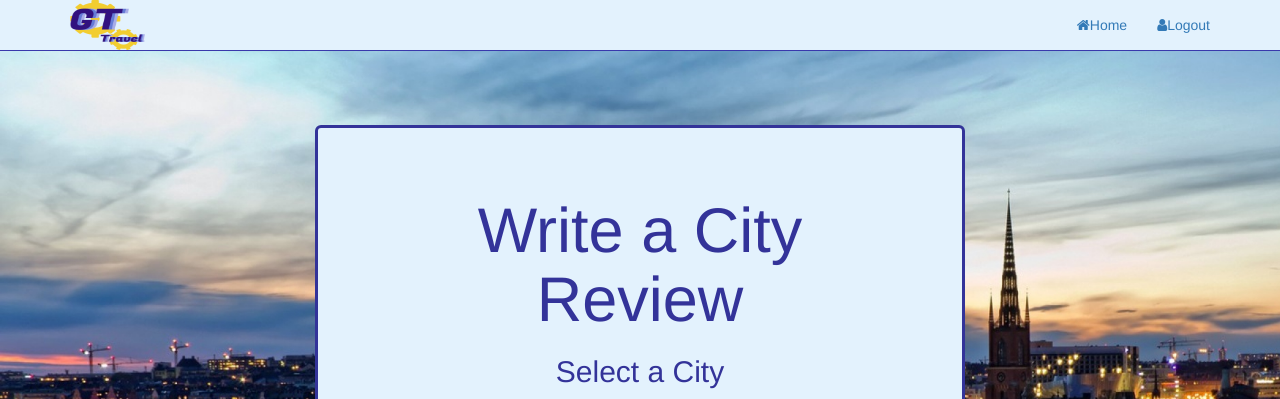
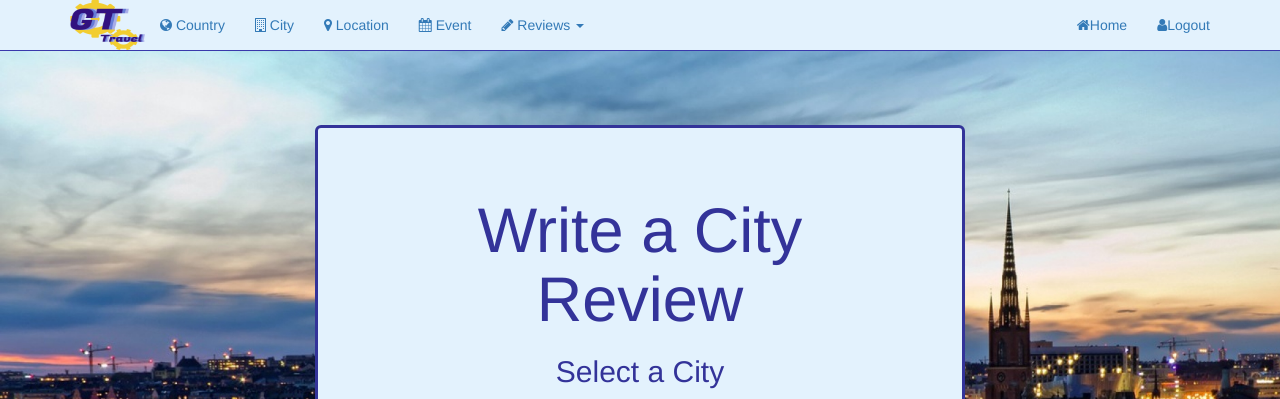
Before and after one commit to AnnaHerrera7/databasics4400, a PHP site: page /review_city.php in a window 1280 px wide. Shown: the top 399 px of the page. Run offline with PHP 8.4, Linux system fonts and the light colour scheme; data that the repository does not hold is empty; some libraries are stand-ins or nearby versions.

Commit message:
more navbars

```diff
--- a/css/city_listing.css
+++ b/css/city_listing.css
@@ -25,6 +25,10 @@ body {
     background-color: rgba(227, 242, 253, 1)!important;
 }
 
+.dropdown-menu {
+  background-color: rgba(227, 242, 253, .7)!important;
+}
+
 .jumbotron {
     float: none;
     margin-left: auto;
--- a/css/country_listing.css
+++ b/css/country_listing.css
@@ -24,6 +24,9 @@ body {
     background-color: rgba(227, 242, 253, 1)!important;
 }
 
+.dropdown-menu {
+  background-color: rgba(227, 242, 253, .7)!important;
+}
 
 .jumbotron {
     float: none;
--- a/css/review_city.css
+++ b/css/review_city.css
@@ -24,6 +24,10 @@ body {
     background-color: rgba(227, 242, 253, 1)!important;
 }
 
+.dropdown-menu {
+  background-color: rgba(227, 242, 253, .7)!important;
+}
+
 .jumbotron {
     float: none;
     margin-left: auto;
--- a/css/review_event.css
+++ b/css/review_event.css
@@ -22,6 +22,10 @@ body {
 
 .navbar:hover {
     background-color: rgba(227, 242, 253, 1)!important;
+}
+
+.dropdown-menu {
+  background-color: rgba(227, 242, 253, .7)!important;
 }
 
 .jumbotron {
--- a/css/review_location.css
+++ b/css/review_location.css
@@ -24,6 +24,10 @@ body {
     background-color: rgba(227, 242, 253, 1)!important;
 }
 
+.dropdown-menu {
+  background-color: rgba(227, 242, 253, .7)!important;
+}
+
 .jumbotron {
     float: none;
     margin-left: auto;
--- a/css/see_reviews.css
+++ b/css/see_reviews.css
@@ -24,6 +24,10 @@ body {
     background-color: rgba(227, 242, 253, 1)!important;
 }
 
+.dropdown-menu {
+  background-color: rgba(227, 242, 253, .7)!important;
+}
+
 .jumbotron {
     float: none;
     margin-left: auto;
--- a/review_city.php
+++ b/review_city.php
@@ -4,6 +4,10 @@ session_start();
 ?>
 <html>
   <head>
+
+    <script src="//ajax.googleapis.com/ajax/libs/jquery/1.11.0/jquery.min.js"></script>
+    <script src="//netdna.bootstrapcdn.com/bootstrap/3.1.1/js/bootstrap.min.js"></script>
+
     <link rel="stylesheet"
           href="https://maxcdn.bootstrapcdn.com/bootstrap/3.3.6/css/bootstrap.min.css"
           integrity="sha384-1q8mTJOASx8j1Au+a5WDVnPi2lkFfwwEAa8hDDdjZlpLegxhjVME1fgjWPGmkzs7"
@@ -25,6 +29,20 @@ session_start();
             <li><a href = "login.php"><i class ="fa fa-user"></i>Logout</a></li>
           </ul>
           <a href = '#' class = "pull-left navbar-left"><img id = "logo" src = "./images/LogoMakr.png"></a>
+          <ul class="nav navbar-nav navbar-left">
+            <li><a href = "country_search.php"><i class="fa fa-globe"></i> Country</a></li>
+            <li><a href = "city_search.php"><i class="fa fa-building-o"></i> City</a></li>
+            <li><a href = "location_search.php"><i class="fa fa-map-marker"></i> Location</a></li>
+            <li><a href = "event_search.php"><i class="fa fa-calendar"></i> Event</a></li>
+            <li class="dropdown"><a class="dropdown-toggle" data-toggle="dropdown" href="#"><i class = "fa fa-pencil"></i> Reviews <span class="caret"></span></a>
+              <ul class="dropdown-menu">
+                <li><a href="review_city.php">Review a City</a></li>
+                <li><a href="review_event.php">Review an Event</a></li>
+                <li><a href="review_location.php">Review a Location</a></li>
+                <li><a href="see_reviews.php">See All Reviews</a></li>
+              </ul>
+            </li>
+          </ul>
         </div>
     </nav>
     <div class = "container text-center">
```
Also changed, not shown: review_event.php (+18 -0 lines), review_location.php (+18 -0 lines), see_reviews.php (+18 -0 lines).
